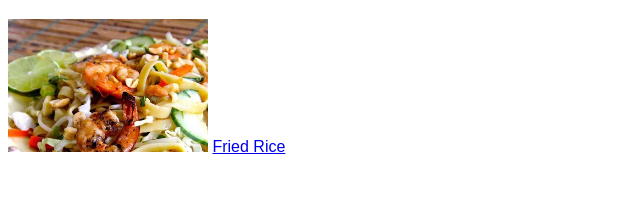
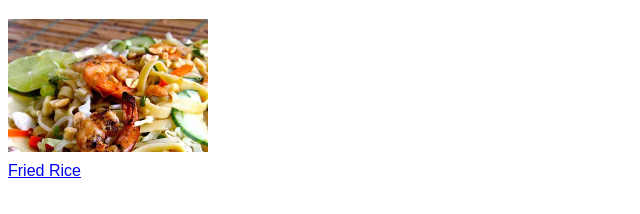
Before and after one commit to musangi/odin-recipes, a plain HTML site: page index.html in a window 1280 px wide. Shown: the part 72-286 px from the top of the page, without its empty margins (0-640 px from the left). Drawn offline with Linux system fonts and the light colour scheme; files that its build step writes are made by us from their sources.

Commit message:
start the fried rice tag on a new line

```diff
--- a/index.html
+++ b/index.html
@@ -8,7 +8,7 @@
 </head>
 <body>
     <h1>Odin Recipes</h1>
-    <img src="recipes/rice.webp" alt="">
+    <img src="recipes/rice.webp" alt=""><br>
     <a href="recipes/rice.html">Fried Rice</a>
 
 </body>
```
